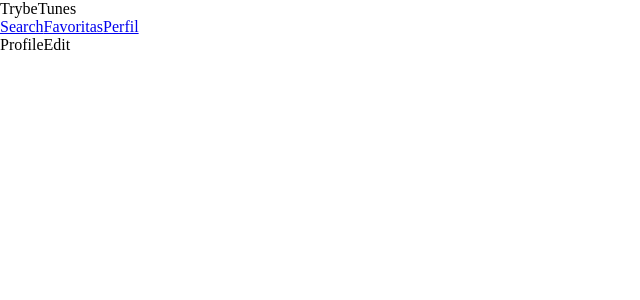
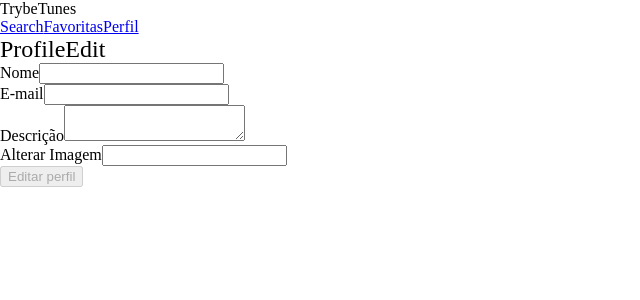
Before and after one commit to ronansalvador/trybetunes, a React (Create React App) app: page /profile/edit in a window 1280 px wide. Shown: the top 300 px of the page, without its empty margins (0-640 px from the left). Built offline with nearby package versions, Linux system fonts and the light colour scheme.

Commit message:
Requisito 14 -100%

```diff
--- a/src/App.js
+++ b/src/App.js
@@ -26,7 +26,10 @@ class App extends React.Component {
             ) }
           />
           <Route path="/profile" component={ Profile } exact />
-          <Route path="/profile/edit" component={ ProfileEdit } exact />
+          <Route
+            path="/profile/edit"
+            render={ (props) => (<ProfileEdit { ...props } />) }
+          />
           <Route path="*" component={ NotFound } exact />
         </Switch>
       </div>
--- a/src/components/Header.jsx
+++ b/src/components/Header.jsx
@@ -12,7 +12,11 @@ class Header extends Component {
     };
   }
 
-  async componentDidMount() {
+  componentDidMount() {
+    this.user();
+  }
+
+  user = async () => {
     this.setState({
       loading: true,
     });
--- a/src/components/MusicCard.jsx
+++ b/src/components/MusicCard.jsx
@@ -47,7 +47,7 @@ class MusicCard extends Component {
     const { checked } = this.state;
     if (!checked) {
       removeSong(this.props);
-      console.log('apos remove');
+      // console.log('apos remove');
       // window.location.reload(false);
     }
     if (typeof getFavorite === 'function') {
--- a/src/pages/Login.jsx
+++ b/src/pages/Login.jsx
@@ -67,7 +67,7 @@ class Login extends Component {
                   onChange={ this.inputName }
                 />
                 <button
-                  type="button"
+                  type="submit"
                   data-testid="login-submit-button"
                   value="Nome"
                   // onClick={ async () => { await createUser(this.state); } }
--- a/src/pages/Profile.jsx
+++ b/src/pages/Profile.jsx
@@ -32,7 +32,7 @@ class Profile extends Component {
     return (
 
       <div data-testid="page-profile">
-        {loading ? <Loading /> : (
+        { loading && <Loading /> }
         <section>
           <Header />
           <h1>Profile</h1>
@@ -40,10 +40,11 @@ class Profile extends Component {
           <p>{emailSaved}</p>
           <p>{nameSaved}</p>
           <img src={ imageSaved } alt="imagem de perfil" data-testid="profile-image" />
-            <Link to="/profile/edit">Editar perfil</Link>
+          <Link to="/profile/edit">
+            Editar perfil
+          </Link>
+        </section>
 
-          </section>
-        )}
       </div>
     );
   }
--- a/src/pages/ProfileEdit.jsx
+++ b/src/pages/ProfileEdit.jsx
@@ -1,15 +1,147 @@
 import React, { Component } from 'react';
+import PropTypes from 'prop-types';
 import Header from '../components/Header';
+import Loading from '../components/Loading';
+import { getUser, updateUser } from '../services/userAPI';
 
 class ProfileEdit extends Component {
+  constructor() {
+    super();
+    this.state = {
+      loading: false,
+      descriptionSaved: '',
+      emailSaved: '',
+      imageSaved: '',
+      nameSaved: '',
+      isDisabled: true,
+    };
+  }
+
+  async componentDidMount() {
+    const { description, email, image, name } = await getUser();
+    this.setState({
+      loading: false,
+      descriptionSaved: description,
+      emailSaved: email,
+      imageSaved: image,
+      nameSaved: name,
+    });
+  }
+
+  changeProfile = ({ target }) => {
+    const { name } = target;
+    this.setState({
+      [name]: target.value,
+    }, () => this.buttonVerify());
+  }
+
+  buttonVerify = () => {
+    const { descriptionSaved, emailSaved, imageSaved, nameSaved } = this.state;
+    if (nameSaved !== ''
+    && emailSaved !== '' && imageSaved !== '' && descriptionSaved !== '') {
+      this.setState({ isDisabled: false });
+    } else {
+      this.setState({ isDisabled: true });
+    }
+  }
+
+  saveUser = async () => {
+    const { descriptionSaved, emailSaved, imageSaved, nameSaved } = this.state;
+    const { history } = this.props;
+    const userUpdate = { name: nameSaved,
+      email: emailSaved,
+      image: imageSaved,
+      description: descriptionSaved };
+    this.setState({
+      loading: true,
+    });
+    await updateUser(userUpdate);
+    history.push('/profile');
+    this.setState({
+      loading: false,
+    });
+  }
+
   render() {
+    const { loading,
+      descriptionSaved,
+      emailSaved, imageSaved, nameSaved, isDisabled } = this.state;
     return (
       <div data-testid="page-profile-edit">
-        <Header />
-        ProfileEdit
+        <section>
+          <Header />
+          <h1>ProfileEdit</h1>
+          <form>
+            <label htmlFor="name-user">
+              Nome
+              <input
+                data-testid="edit-input-name"
+                type="text"
+                id="name-user"
+                name="nameSaved"
+                value={ nameSaved }
+                onChange={ this.changeProfile }
+              />
+            </label>
+            <br />
+            <label htmlFor="email-user">
+              E-mail
+              <input
+                data-testid="edit-input-email"
+                type="email"
+                id="email-user"
+                name="emailSaved"
+                value={ emailSaved }
+                onChange={ this.changeProfile }
+              />
+              <br />
+            </label>
+            <label htmlFor="description-user">
+              Descrição
+              <textarea
+                data-testid="edit-input-description"
+                id="description-user"
+                name="descriptionSaved"
+                value={ descriptionSaved }
+                onChange={ this.changeProfile }
+              />
+              <br />
+            </label>
+            <label htmlFor="image-user">
+              Alterar Imagem
+              <input
+                data-testid="edit-input-image"
+                type="text"
+                id="image-user"
+                name="imageSaved"
+                value={ imageSaved }
+                onChange={ this.changeProfile }
+              />
+              <br />
+            </label>
+            <button
+              data-testid="edit-button-save"
+              type="button"
+              disabled={ isDisabled }
+              onClick={ this.saveUser }
+            >
+              Editar perfil
+            </button>
+            {/* {redirect && <Redirect to="/profile" />} */}
+          </form>
+        </section>
+        {loading && <Loading />}
       </div>
     );
   }
 }
 
+ProfileEdit.propTypes = {
+  // match: PropTypes.string,
+  history: PropTypes.oneOfType([
+    PropTypes.object,
+    PropTypes.string,
+  ]).isRequired,
+};
+
 export default ProfileEdit;
--- a/src/pages/Search.jsx
+++ b/src/pages/Search.jsx
@@ -68,7 +68,7 @@ class Search extends Component {
               onChange={ this.inputSearch }
             />
             <button
-              type="button"
+              type="submit"
               data-testid="search-artist-button"
               value="Nome"
               onClick={ this.pesquisar }
```
Lines whose indentation alone changed are shown as unchanged.
